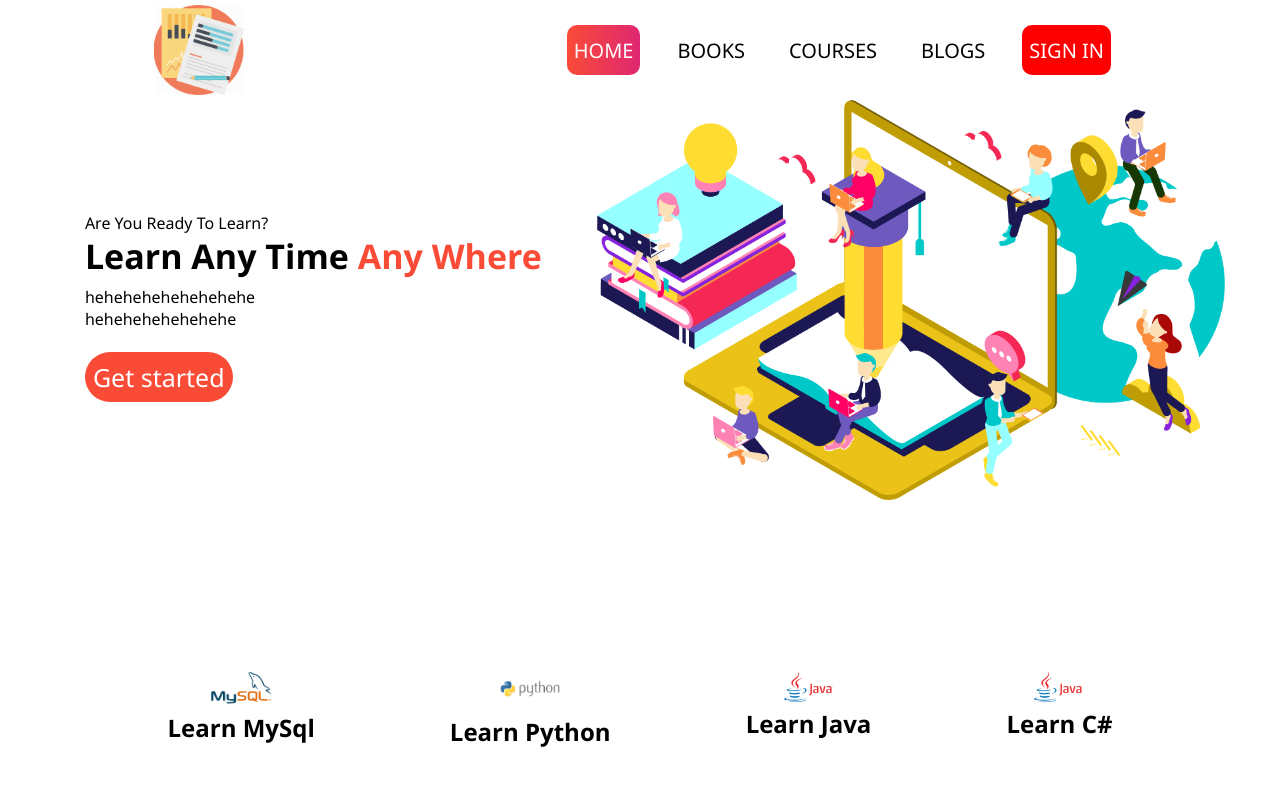
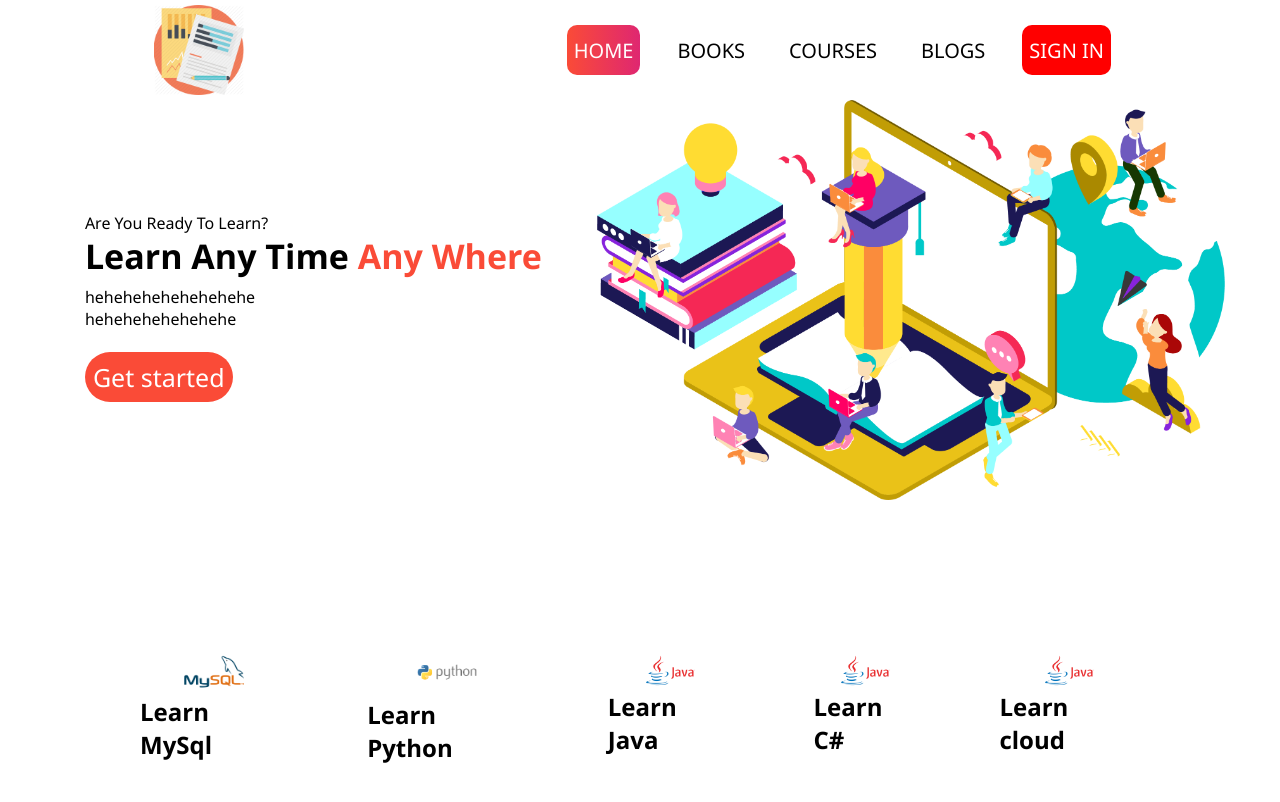
Before and after one commit to AvishkarWadbudhe/E-Learning-Website, a plain HTML site: page index.html in a window 1280 px wide. Drawn offline with Linux system fonts and the light colour scheme.

Commit message:
addnewcourse

```diff
--- a/index.html
+++ b/index.html
@@ -58,6 +58,10 @@
                     <img src="Subjects logo/java.png" alt="java logo" style="width:60px;">
                     <h2>Learn C#</h2>
                 </div>
+                <div class="boxes">
+                    <img src="Subjects logo/java.png" alt="java logo" style="width:60px;">
+                    <h2>Learn cloud</h2>
+                </div>
 
         </section>
     </div>
```
